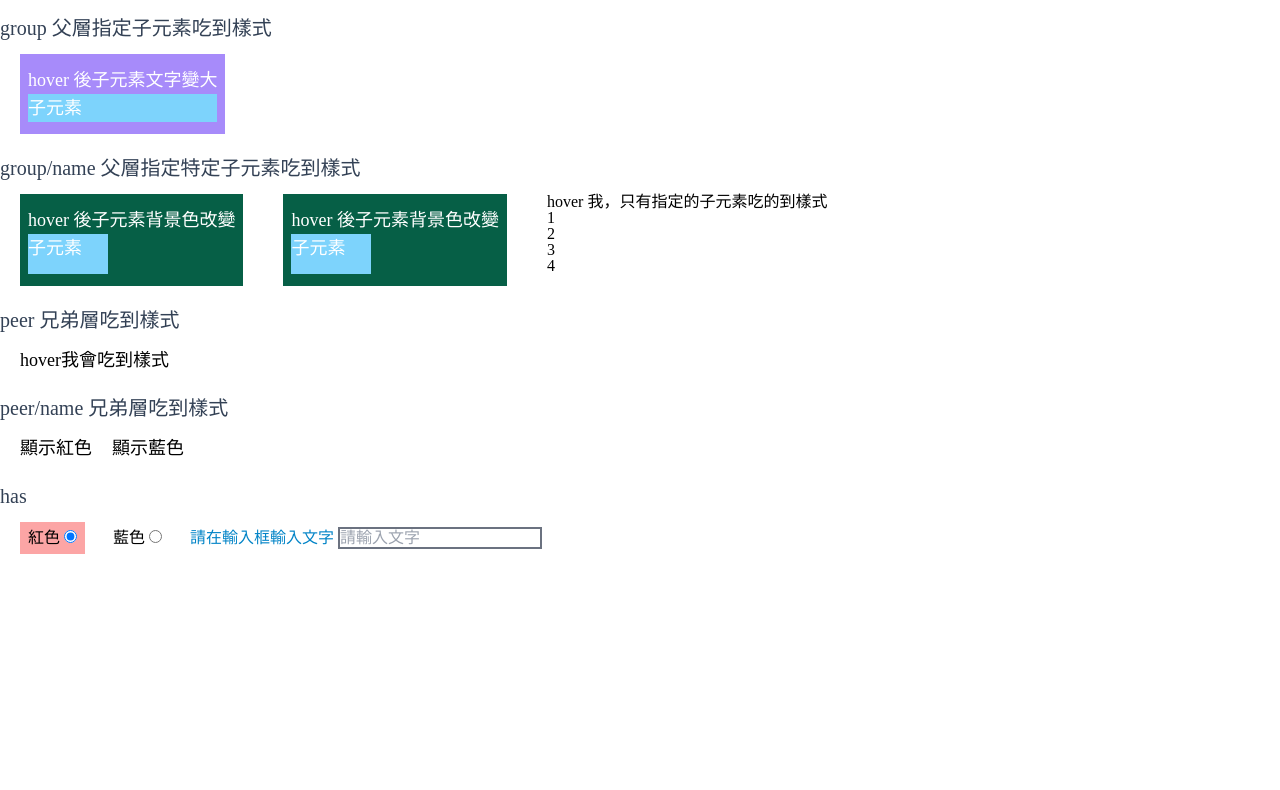
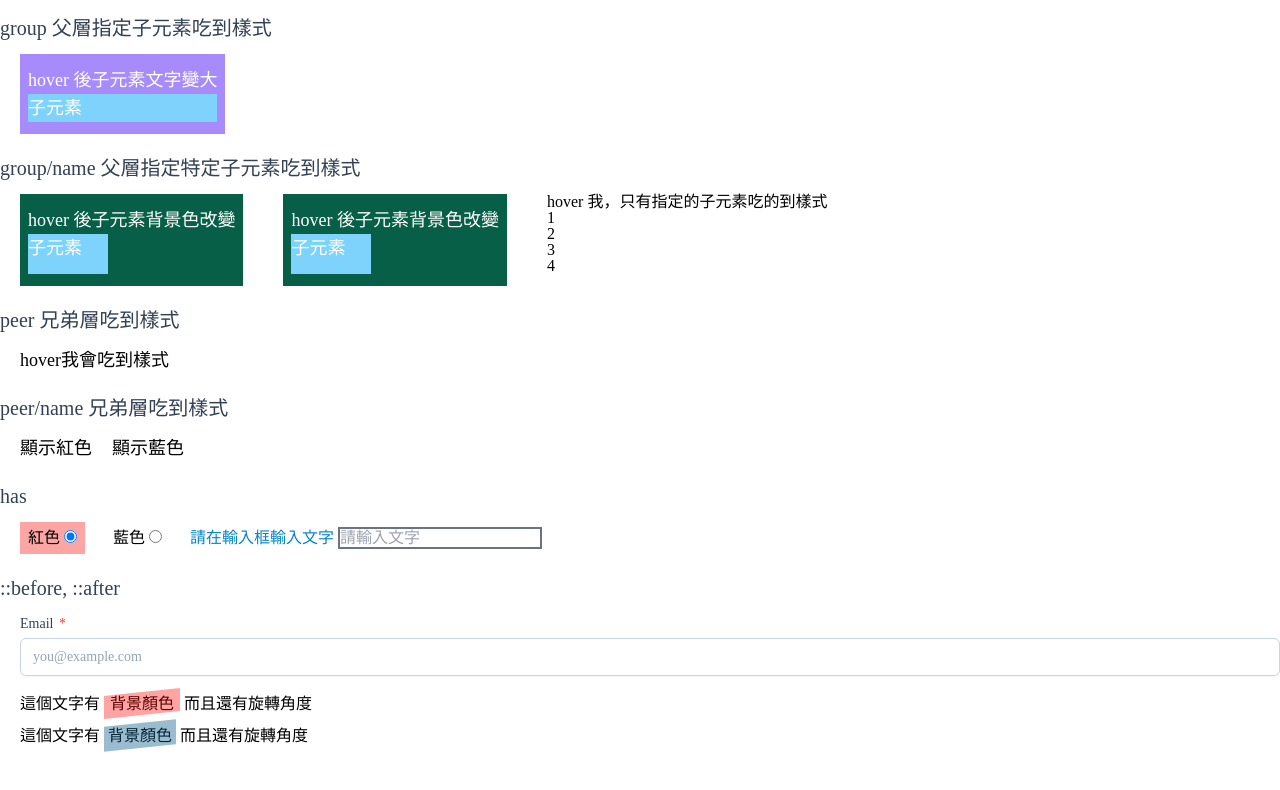
Before and after one commit to MizuYang/tailwind-playground, a Nuxt app: page /demo in a window 1280 px wide. Shown: the part 630-1420 px from the top of the page. Before the commit the page ends 1244 px from the top, so only its background shows below. Built offline with nearby package versions, Linux system fonts and the light colour scheme.

Commit message:
新增 ::before, ::after

```diff
--- a/pages/demo.vue
+++ b/pages/demo.vue
@@ -183,8 +183,59 @@
           </div>
         </template>
       </SectionContent>
+
+      <SectionContent title="::before, ::after">
+        <template #content>
+          <label class="block">
+            <span
+              class="block text-sm font-medium text-slate-700 after:ml-0.5 after:text-red-500 after:content-['*']"
+            >
+              Email
+            </span>
+            <input
+              type="email"
+              name="email"
+              class="mt-1 block w-full rounded-md border border-slate-300 bg-white px-3 py-2 placeholder-slate-400 shadow-sm focus:border-sky-500 focus:outline-none focus:ring-1 focus:ring-sky-500 sm:text-sm"
+              placeholder="you@example.com"
+            />
+          </label>
+
+          <div class="mt-5">
+            <p>
+              這個文字有
+              <span class="text-color-skewY">背景顏色</span>
+              而且還有旋轉角度
+            </p>
+
+            <br />
+
+            <p>
+              這個文字有
+              <span class="relative p-1 before:bg-sky-800/40 before:absolute before:top-0 before:bottom-0 before:left-0 before:right-0 before:-skew-y-6">背景顏色</span>
+              而且還有旋轉角度
+            </p>
+          </div>
+        </template>
+      </SectionContent>
     </main>
   </div>
 </template>
 
-<style lang="scss" scope></style>
+<style lang="scss" scope>
+.text-color-skewY {
+  position: relative;
+  padding: 3px 6px;
+
+  &::before {
+    content: "";
+    position: absolute;
+    top: 0;
+    bottom: 0;
+    left: 0;
+    right: 0;
+    background-color: rgba(255, 0, 0, 0.361);
+    display: inline-block;
+    transform: skewY(-6deg); /* 旋轉角度 */
+  }
+}
+</style>
```
